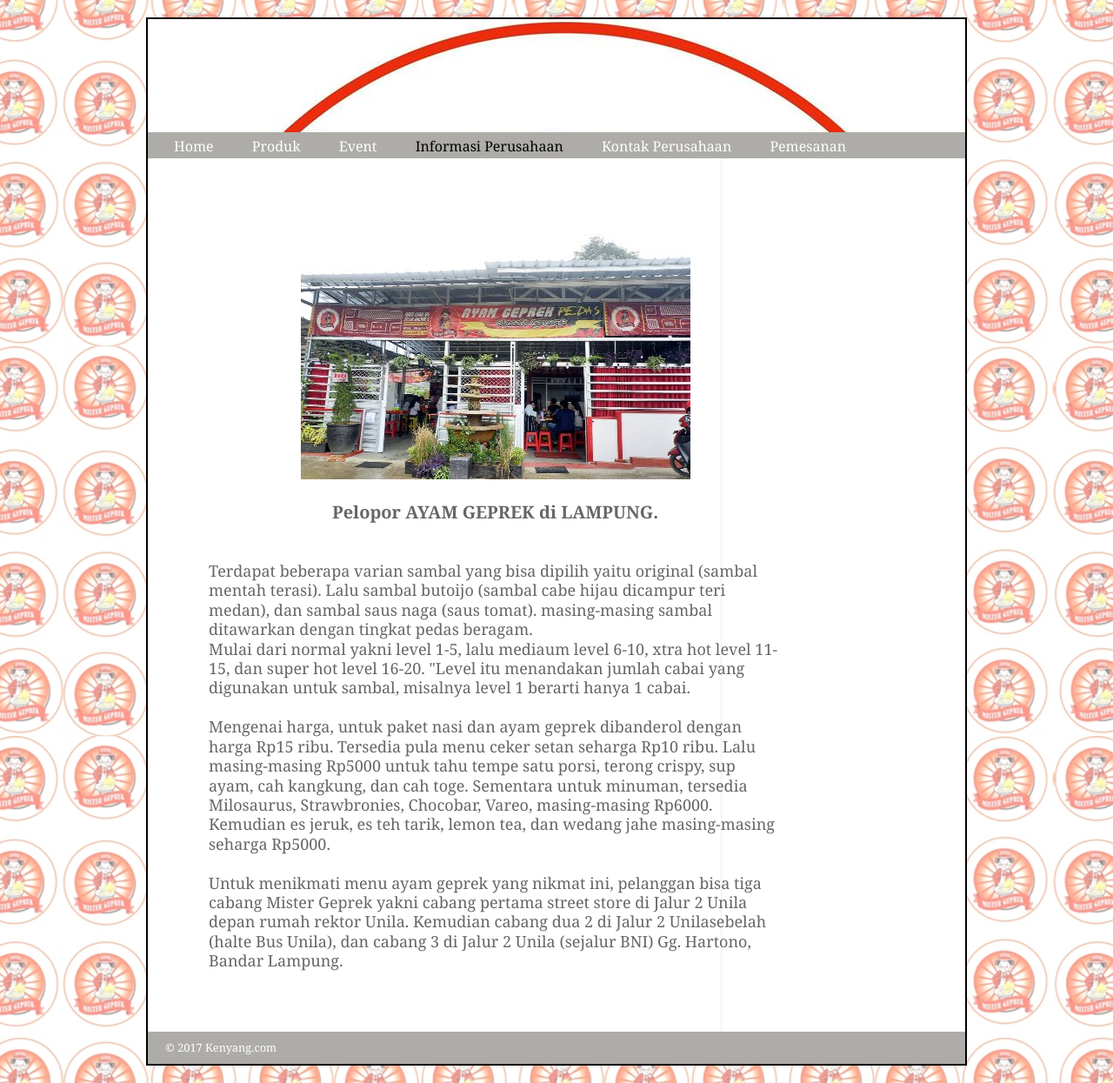
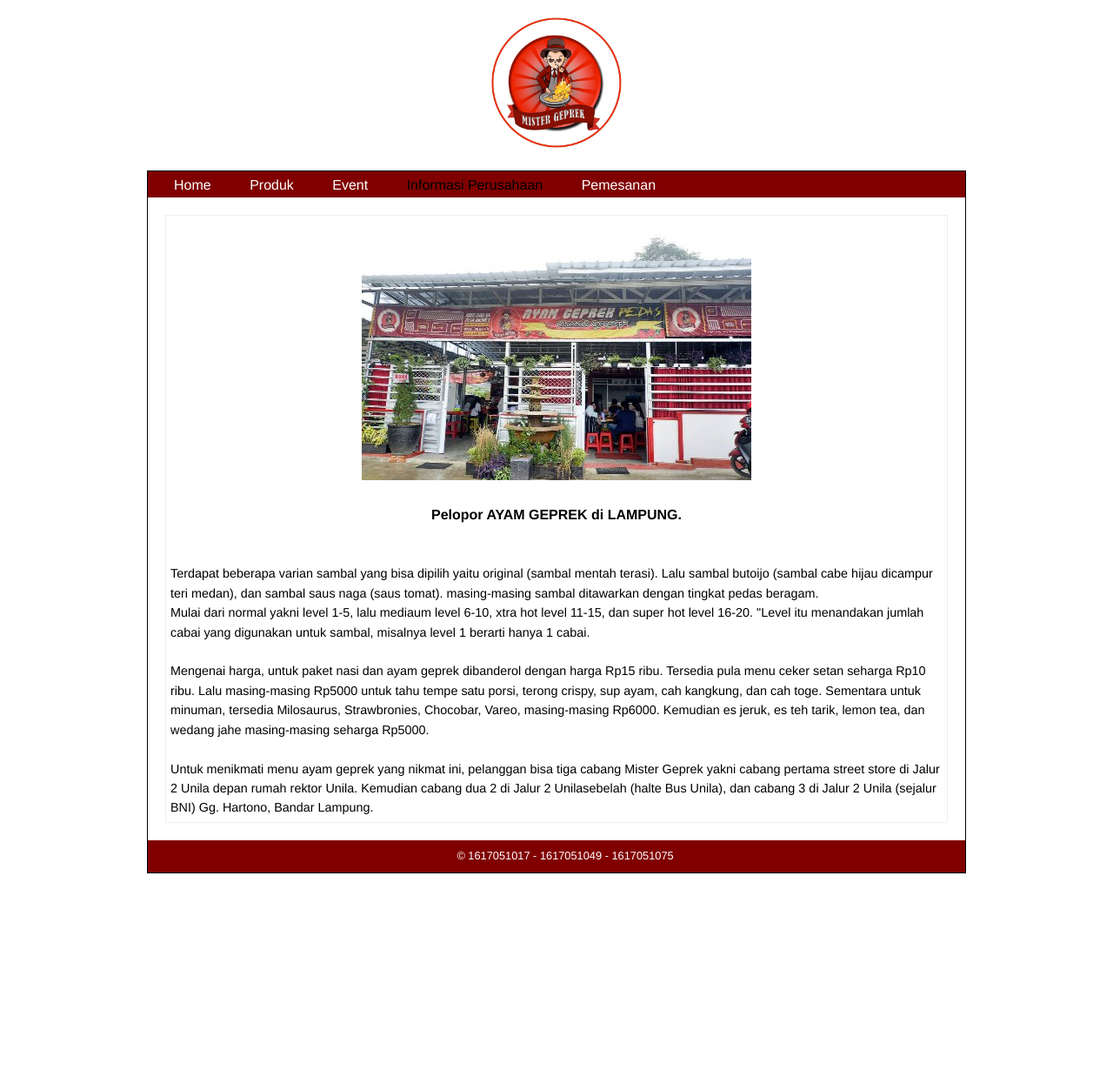
Before and after one commit to mayaakhriza/ADSI, a PHP site: page /infoperusahaan.php in a window 1280 px wide. Shown: the whole page at 87% size. After the commit the page ends 1004 px from the top, so only its background shows below. Run offline with PHP 8.4, Linux system fonts and the light colour scheme.

Commit message:
Add files via upload

```diff
--- a/infoperusahaan.php
+++ b/infoperusahaan.php
@@ -2,25 +2,26 @@
 <html>
 	<head>
 		<title>Informasi Perusahaan</title>
+		<div class="wrapper2">
+		<center><img src ="images/home.jpg" height="150";/></center>
+		</div>
 		<link rel="stylesheet" type="text/css" href="info.css">
 
 	</head>
 	<body>
 		<div class="wrapper">
 			<header>
-				<h1>Mister Geprek</h1>
 				<nav>
 					<ul>
 						<li><a href="index.php" >Home</a></li>
 						<li><a href="produk.php">Produk</a></li>
 						<li><a href="event.php">Event</a></li>
 						<li><a href="infoperusahaan.php"class="current" >Informasi Perusahaan</a></li>
-						<li><a href="kontakperusahaan.php">Kontak Perusahaan</a></li>
 						<li><a href="pemesanan.php">Pemesanan</a></li>
 					</ul>
 				</nav>
 			</header>
-			<section class="courses">
+			<section>
 				<figure>
 				<img src="images/toko.jpg" alt="toko" />
 				<br><br><b>Pelopor AYAM GEPREK di LAMPUNG.</b>
@@ -33,7 +34,7 @@
 			</section>
 
 			<footer>
-				&copy; 2017 Kenyang.com
+			<center>&copy; 1617051017 - 1617051049 - 1617051075</center>
 			</footer>
 		</div><!-- .wrapper -->
 	</body>
```
Also changed, not shown: info.css (+19 -38 lines).
